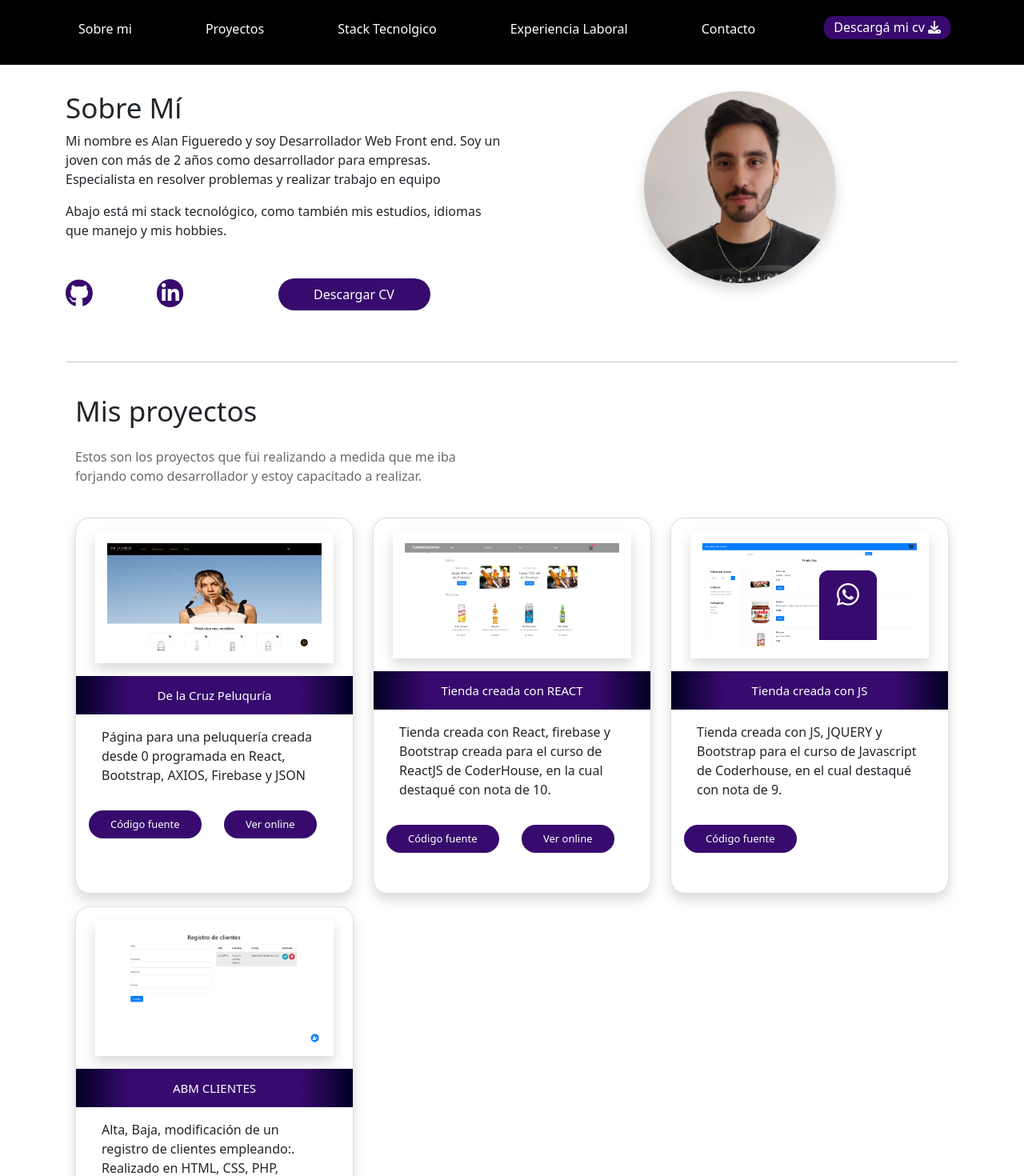
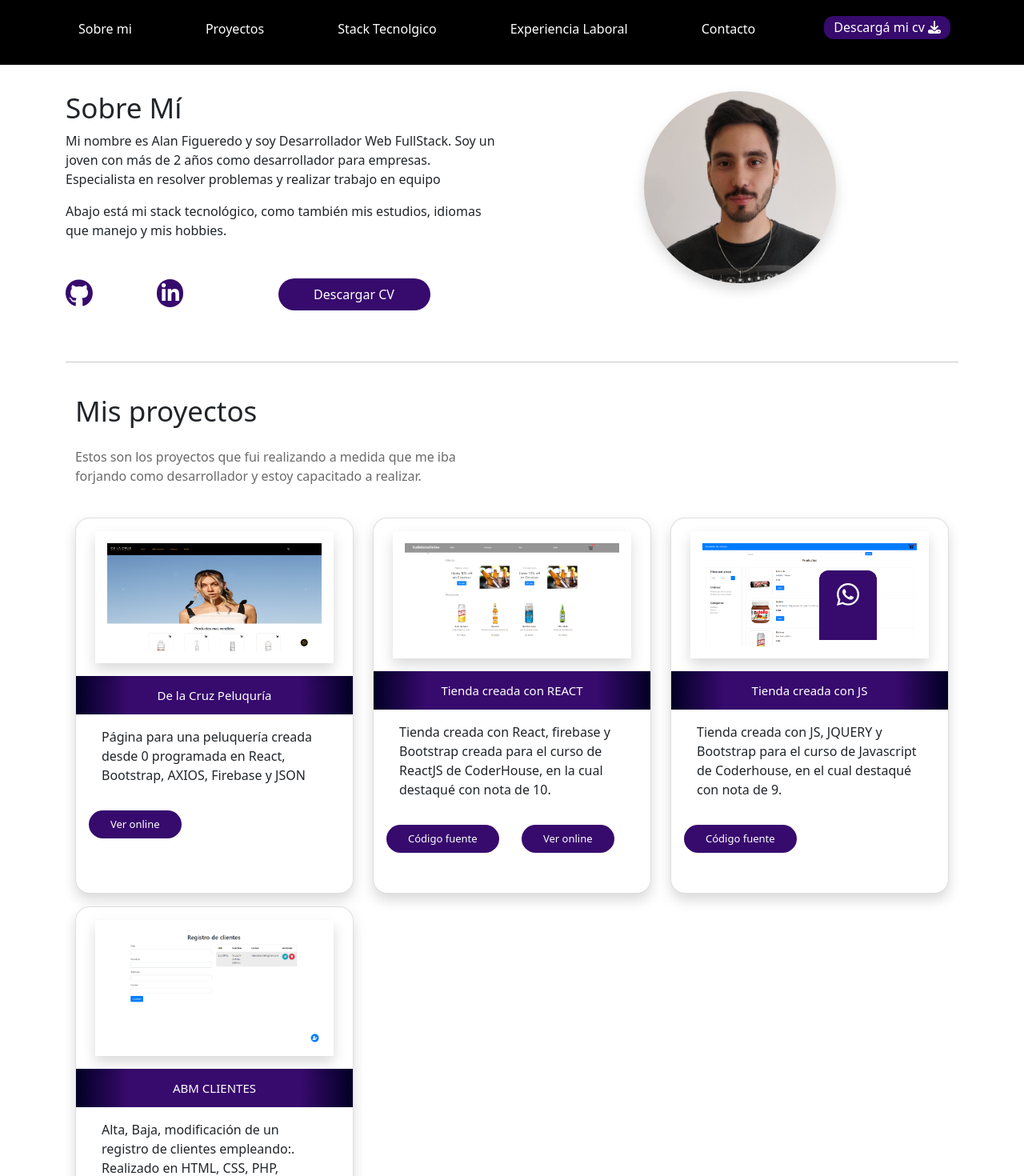
Before and after one commit to Alan-Figueredo/Alan-Portfolio, a React (Create React App) app: page / in a window 1280 px wide. Shown: the top 1470 px of the page at 80% size. Built offline with nearby package versions, Linux system fonts and the light colour scheme.

Commit message:
cambios información

```diff
--- a/src/components/ProyectosPage/CardProyectos.jsx
+++ b/src/components/ProyectosPage/CardProyectos.jsx
@@ -1,20 +1,25 @@
 import Proyects from "../Proyects.json"
 import { Row } from "react-bootstrap";
 
-const CardProyectos = ()=>{
-    const verOnline = (URL)=>{
-        if(URL !== ""){
-            return(<div className="col-6 float-right"><a href={URL} target="_blank" rel="noopener noreferrer" className="btn">Ver online</a></div>)
+const CardProyectos = () => {
+    const verOnline = (URL) => {
+        if (URL !== "") {
+            return (<div className="col-6 float-right"><a href={URL} target="_blank" rel="noopener noreferrer" className="btn">Ver online</a></div>)
         }
     }
-    return(
-        Proyects && Proyects.map( proyect=>{
-            return(
+    const codigoFuente = (URL) => {
+        if (URL !== "") {
+            return (<div className=" col-6 text-right mr-2"><a href={URL} target="_blank" rel="noopener noreferrer" className="btn">Código fuente</a></div>)
+        }
+    }
+    return (
+        Proyects && Proyects.map(proyect => {
+            return (
                 <div className="col-sm-4 col-12" key={proyect.id}>
                     <div className="card shadow mb-3">
                         <div className="mx-3 my-3">
                             <Row className="mb-3 mx-2">
-                                <img src={proyect.img} className="img-fluid shadow" alt=""/>
+                                <img src={proyect.img} className="img-fluid shadow" alt="" />
                             </Row>
                             <Row className="sv">
                                 <h2 className="my-2 text-center">{proyect.caption}</h2>
@@ -23,9 +28,7 @@ const CardProyectos = ()=>{
                                 <p>{proyect.description}</p>
                             </Row>
                             <Row className="mb-5">
-                                <div className=" col-6 text-right mr-2">
-                                    <a href={proyect.code} target="_blank" rel="noopener noreferrer" className="btn">Código fuente</a>
-                                </div>
+                                {codigoFuente(proyect.code)}
                                 {verOnline(proyect.onlineURL)}
                             </Row>
                         </div>
--- a/src/components/Proyects.json
+++ b/src/components/Proyects.json
@@ -5,7 +5,7 @@
         "img": "images/ProyectoDeLaCruz.png",
         "description": "Página para una peluquería creada desde 0 programada en React, Bootstrap, AXIOS, Firebase y JSON",
         "onlineURL":"https://delacruzpeluqueria.netlify.app/",
-        "code": "https://github.com/Alan-Figueredo/abmventas"
+        "code": ""
     },
     {
         "id": 2,
--- a/src/components/SobreMi/SobreMi.jsx
+++ b/src/components/SobreMi/SobreMi.jsx
@@ -18,7 +18,7 @@ export const SobreMi = () => {
             <Row className="mt-4">
                 <div id="sobreMi" className="col-sm-6">
                     <h1 id="hsob">Sobre Mí</h1>
-                    <p>Mi nombre es Alan Figueredo y soy Desarrollador Web Front end. Soy un joven con más de 2 años como desarrollador para empresas. Especialista en resolver problemas y realizar trabajo en equipo</p>
+                    <p>Mi nombre es Alan Figueredo y soy Desarrollador Web FullStack. Soy un joven con más de 2 años como desarrollador para empresas. Especialista en resolver problemas y realizar trabajo en equipo</p>
                     <p>Abajo está mi stack tecnológico, como también mis estudios, idiomas que manejo y mis hobbies. </p>
                     <Row className="my-5">
                         <a className="col-sm-1 col-6 text-sm text-center" href="https://github.com/Alan-Figueredo" target="_blank" rel="noopener noreferrer"><FontAwesomeIcon icon={faGithub} className="fab fa-github" /></a>
```
